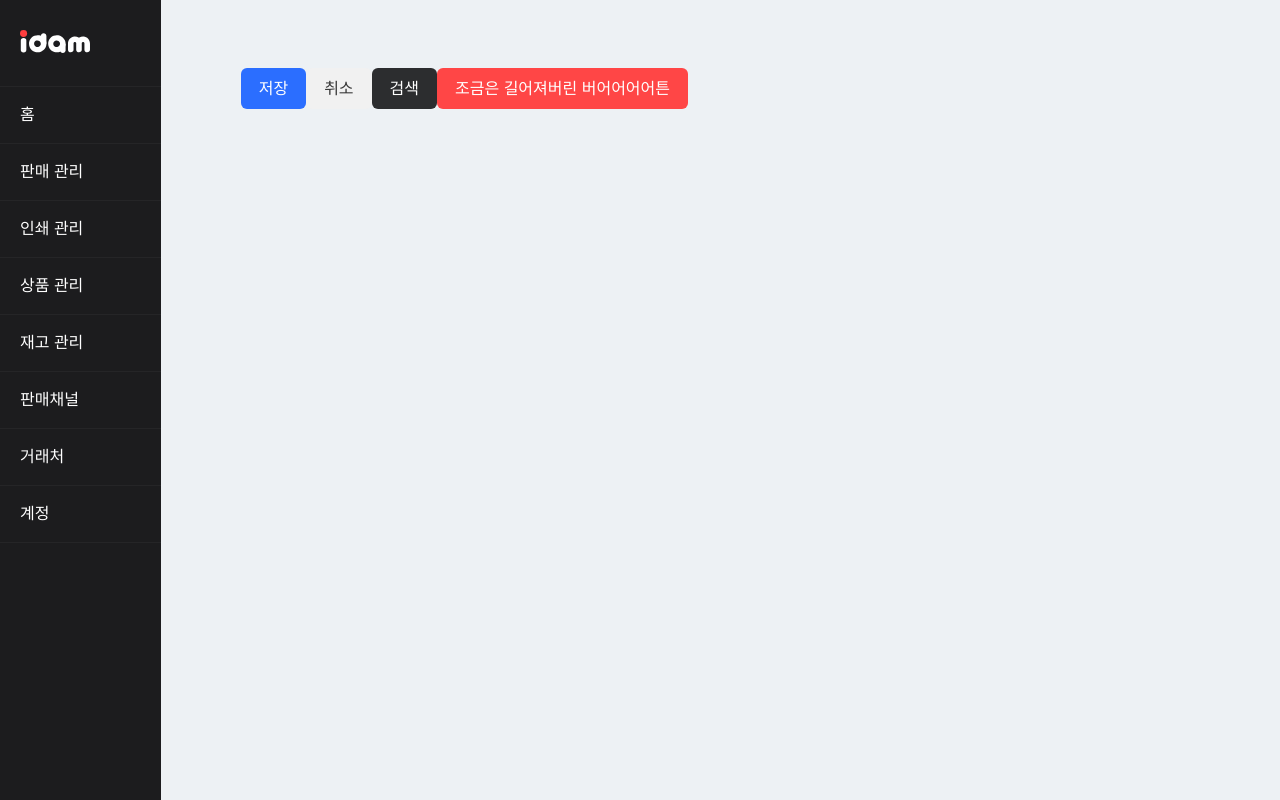
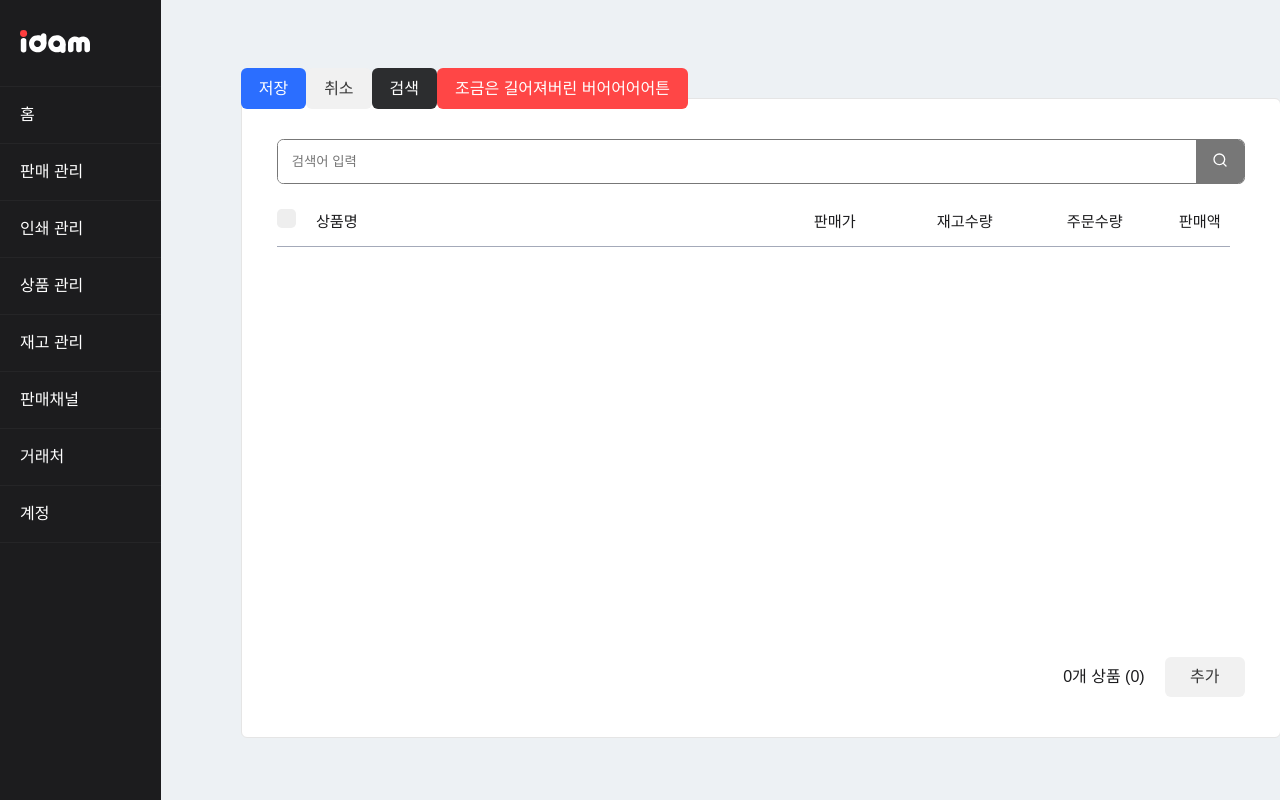
Before and after one commit to eviiee/idam_frontend, a Next.js app: page /admin in a window 1280 px wide. Built offline with nearby package versions, Linux system fonts and the light colour scheme; a web font is replaced by a local one.

Commit message:
new order page

```diff
--- a/src/app/(admin)/admin/page.tsx
+++ b/src/app/(admin)/admin/page.tsx
@@ -1,6 +1,8 @@
 'use client'
 
+import AdminProductConsole from "@/components/admin/ui/adminProductConsole/AdminProductConsole";
 import Button from "@/components/common/ui/button/Button";
+import { OrderedItem } from "@/types/order";
 
 export default function AdminHome() {
     return <div>
@@ -8,5 +10,8 @@ export default function AdminHome() {
         <Button simpleLink href="" color="grey">취소</Button>
         <Button simpleLink href="" color="black">검색</Button>
         <Button simpleLink href="" color="red">조금은 길어져버린 버어어어어튼</Button>
+        <AdminProductConsole products={[]} onChange={function (v: OrderedItem[]): void {
+            throw new Error("Function not implemented.");
+        } } />
     </div>
 }
--- a/src/app/(admin)/admin/sale/order/new/newOrderPage.module.scss
+++ b/src/app/(admin)/admin/sale/order/new/newOrderPage.module.scss
@@ -18,7 +18,8 @@
         align-items: flex-start;
         gap: 1.2rem;
 
-        background-color: #edf1f4;
+        background-color: rgba(237, 241, 244, 0.7);
+        backdrop-filter: blur(10);
 
         margin: -80px;
         margin-bottom: 30px;
--- a/src/app/(admin)/admin/sale/order/new/page.tsx
+++ b/src/app/(admin)/admin/sale/order/new/page.tsx
@@ -129,8 +129,8 @@ export default function NewOrderAdminPage() {
                 </div>
                 <div className={styles['order-detail-page__header__buttons']}>
                     {
-                        !isNew ?
-                            <Button color='blue' onClick={() => { }}>발주확정</Button> :
+                        isNew ?
+                            <Button color='blue' onClick={() => { }}>주문 확정</Button> :
                             <>
                                 <Button onClick={() => { }} hoverColor='#f8f9fb'><ReceiptText size={"1rem"} /></Button>
                                 <Button onClick={() => { }} hoverColor='#f8f9fb'><Printer size={"1rem"} /></Button>
--- a/src/components/admin/ui/adminProductConsole/AdminProductConsole.tsx
+++ b/src/components/admin/ui/adminProductConsole/AdminProductConsole.tsx
@@ -10,6 +10,9 @@ import getProductOptionsAdmin from '@/services/admin/getProductOptions';
 import SearchInput from '@/components/common/ui/input/search/SearchInput';
 import SpinnerLoader from '@/components/common/ui/loader/Loader';
 import ProductOptionListItem from './productOptionList/ProductOptionListItem';
+import Checkbox from '@/components/common/ui/button/checkbox/CheckBox';
+import Button from '@/components/common/ui/button/Button';
+import { toCommaSeparated } from '@/services/common/common';
 
 interface AdminProductConsoleProps {
     products: OrderedItem[];
@@ -28,13 +31,11 @@ export default function AdminProductConsole({
 
     const [loading, setLoading] = useState<boolean>(false)
     const [query, setQuery] = useState<string>("")
-    const [filtered, setFiltered] = useState<SearchedProductOption[]>([])
-    const [selectedOptions, setSelectedOptions] = useState<SearchedProductOption[]>([])
+    const [filtered, setFiltered] = useState<SearchedProductOption[] | null>(null)
+    const [selectedOptions, setSelectedOptions] = useState<Set<number>>(new Set())
 
     const [selected, setSelected] = useState<OrderedItem[]>([])
     const [counter, setCounter] = useState<number>(0)
-
-    const selectedOptionSet = new Set(selectedOptions.map(o => o.option.id))
 
     const searchOptions = async () => {
         setLoading(true)
@@ -47,24 +48,28 @@ export default function AdminProductConsole({
         }
         setLoading(false)
     }
-    const productOptionIsSelected = (p: SearchedProductOption) => {
-        return selectedOptionSet.has(p.option.id)
-    }
     const selectProductOption = (p: SearchedProductOption) => {
-        setSelectedOptions(prev => [...prev, p])
+        setSelectedOptions(prev => new Set([...prev, p.option.id!]))
     }
     const deselectProductOption = (p: SearchedProductOption) => {
-        setSelectedOptions(prev => prev.filter(o => o.option.id !== p.option.id))
+        setSelectedOptions(prev => {
+            const next = new Set([...prev])
+            next.delete(p.option.id!);
+            return next
+        })
     }
     const handlePOQChange = (p: SearchedProductOption, q: number) => {
-        if (!productOptionIsSelected(p)) {
-            setSelectedOptions(prev => [...prev, p])
-        } else {
-            setSelectedOptions(prev => prev.map(s => {
-                if (s.option.id === p.option.id) return { option: p.option, quantity: q }
-                else return s
-            }))
+        setFiltered(prev => {
+            const selected = selectedOptions.has(p.option.id!)
+            if (!selected) {
+                selectProductOption(p)
             }
+            return prev!.map(s =>
+                s.option.id === p.option.id
+                    ? { ...s, quantity: q }
+                    : s
+            )
+        })
     }
     const selectProduct = (p: OrderedItem) => {
         setSelected(prev => [...prev, p])
@@ -72,6 +77,12 @@ export default function AdminProductConsole({
     const deselectProduct = (i: number) => {
         setSelected(prev => prev.filter(p => p.id !== i))
     }
+
+    const selectAllSearched = () => {
+        if (filtered) setSelectedOptions(new Set(filtered.map(o => o.option.id!)))
+    }
+    const deselectAllSearched = () => { if (filtered) setSelectedOptions(new Set()) }
+
     const selectAll = () => setSelected([...products])
     const deselectAll = () => setSelected([])
 
@@ -93,41 +104,70 @@ export default function AdminProductConsole({
     }
 
     const addProducts = () => {
-        if (selectedOptions.length === 0) {
+        if (selectedOptions.size === 0) {
             toast("추가할 옵션이 없습니다", { type: "error" })
         }
-        const newProducts: OrderedItem[] = selectedOptions.map((p, i) => ({
+        const newProducts: OrderedItem[] = []
+        filtered?.forEach((o, i) => {
+            if (!selectedOptions.has(o.option.id!)) return
+            newProducts.push({
                 id: `new${counter + i}`,
-            productOption: p.option.id!,
-            price: p.option.price!,
-            quantity: p.quantity,
-            optionName: p.option.displayName!,
-        }))
-        toast(`${selectedOptions.length}개 옵션 추가됨`, { type: "success" })
-        setCounter(prev => prev + selectedOptions.length)
-        setSelectedOptions([])
+                productOption: o.option.id!,
+                price: o.option.price!,
+                quantity: o.quantity,
+                optionName: o.option.displayName!,
+            })
+        })
+        toast(`${selectedOptions.size}개 옵션 추가됨`, { type: "success" })
+        setCounter(prev => prev + selectedOptions.size)
+        setSelectedOptions(new Set())
+        setFiltered(prev => prev!.map(o => ({ ...o, quantity: 0 })))
         onChange([...products, ...newProducts])
     }
     const removeProducts = () => {
         if (selected.length === 0) toast("삭제할 옵션이 없습니다", { type: "error" })
         const set = new Set(selected.map(p => p.id))
-        setSelectedOptions([])
+        setSelectedOptions(new Set())
         onChange(products.filter(p => !set.has(p.id)))
+    }
+
+    const totalSelectedOptionQuantity = () => {
+        let total = 0
+        filtered?.forEach(o => {
+            if (selectedOptions.has(o.option.id!)) total += o.quantity
+        })
+        return toCommaSeparated(total)
     }
 
     return (
         <AdminPageSection>
             <SearchInput query={query} onQueryChange={setQuery} onSearch={searchOptions} />
-            <ul className={styles['search-result']}>
-                {loading ? <SpinnerLoader /> : filtered.map(o => <ProductOptionListItem
+            <table className={styles['search-result']}>
+                <thead>
+                    <tr className={styles['search-result__column-names']}>
+                        <th><Checkbox onSelect={selectAllSearched} onDeselect={deselectAllSearched} selected={filtered !== null && selectedOptions.size === filtered.length} /></th>
+                        <th className={styles['option-name']}><span>상품명</span></th>
+                        <th className={styles['price']}><span>판매가</span></th>
+                        <th className={styles['stock']}><span>재고수량</span></th>
+                        <th className={styles['quantity']}><span>주문수량</span></th>
+                        <th className={styles['revenue']}><span>판매액</span></th>
+                    </tr>
+                </thead>
+                <tbody>
+                    {loading ? <tr><td><SpinnerLoader /></td></tr> : filtered?.map(o => <ProductOptionListItem
                         key={o.option.id}
-                    selected={productOptionIsSelected(o)}
+                        selected={selectedOptions.has(o.option.id!)}
                         onSelect={() => selectProductOption(o)}
                         onDeselect={() => deselectProductOption(o)}
                         productOption={o}
                         onQuantityChange={handlePOQChange}
                     />)}
-            </ul>
+                </tbody>
+            </table>
+            <div className={styles['search-result-buttons']}>
+                <span>{selectedOptions.size}개 상품 ({totalSelectedOptionQuantity()})</span>
+                <Button onClick={addProducts}>추가</Button>
+            </div>
         </AdminPageSection>
     )
 }
--- a/src/components/admin/ui/adminProductConsole/adminProductConsole.module.scss
+++ b/src/components/admin/ui/adminProductConsole/adminProductConsole.module.scss
@@ -1,3 +1,178 @@
+.search-result {
+
+    width: 100%;
+    text-align: left;
+    border-collapse: collapse;
+
+    display: flex;
+    flex-direction: column;
+
+    padding: 10px 0;
+
+    >thead {
+
+        margin: 0 -20px;
+        padding: 0 20px;
+        overflow: auto;
+        scrollbar-gutter: stable;
+
+        >.search-result__column-names {
+            padding: 15px 0;
+            display: flex;
+            gap: 20px;
+
+            border-bottom: 1px solid var(--foreground-blur);
+
+            >th {
+                font-size: 0.95rem;
+                font-weight: 500;
+
+                &.option-name {
+                    flex-grow: 1;
+                    flex-shrink: 1;
+                    min-width: 350px;
+                }
+
+                &.price {
+                    flex-shrink: 0;
+                    width: 110px;
+                    text-align: center;
+                }
+
+                &.stock {
+                    flex-shrink: 0;
+                    width: 110px;
+                    text-align: center;
+                }
+
+                &.quantity {
+                    flex-shrink: 0;
+                    width: 110px;
+                    text-align: center;
+                }
+
+                &.revenue {
+                    flex-shrink: 0;
+                    width: 60px;
+                    text-align: center;
+                }
+            }
+        }
+    }
+
+    >tbody {
+
+        display: flex;
+        flex-direction: column;
+        height: 400px;
+
+        overflow: auto;
+        margin: 0 -20px;
+        padding: 0 20px;
+        scrollbar-gutter: stable;
+
+        >tr {
+
+            display: flex;
+            gap: 20px;
+
+            border-bottom: 1px solid #eee;
+
+            &:last-child {
+                border-bottom: 0;
+            }
+
+            >td {
+
+                line-height: 1;
+                font-size: 0.9rem;
+
+                white-space: nowrap;
+                word-break: keep-all;
+
+                &.searched-product-option__ {
+                    &check {
+                        flex-shrink: 0;
+                    }
+
+                    &name {
+                        flex-grow: 1;
+                        flex-shrink: 1;
+                        min-width: 350px;
+
+                        >span {
+                            overflow: hidden;
+                            text-overflow: ellipsis;
+                            white-space: nowrap;
+                        }
+                    }
+
+                    &price {
+                        flex-shrink: 0;
+                        width: 110px;
+                        text-align: center;
+                    }
+
+                    &stock {
+                        flex-shrink: 0;
+                        width: 110px;
+                        text-align: center;
+                    }
+
+                    &quantity {
+                        flex-shrink: 0;
+                        width: 110px;
+                        text-align: center;
+
+                        >input {
+                            border: 0;
+                            outline: 0;
+                            border-radius: 0.4rem;
+                            background-color: #f5f5f5;
+                            overflow: hidden;
+                            padding: 6px 12px;
+                            line-height: 1;
+                            width: 80px;
+                        }
+                    }
+
+                    &total {
+                        flex-shrink: 0;
+                        text-align: right;
+                        width: 60px;
+                    }
+                }
+            }
+        }
+    }
+
+    td,
+    th {
+        // padding: 5px 0px;
+        overflow: hidden;
+        white-space: nowrap;
+        text-overflow: ellipsis ellipsis;
+    }
+
+    th {
+        font-weight: 600;
+    }
+
+}
+
+.search-result-buttons {
+
+    text-align: right;
+
+    >span {
+        font-weight: 500;
+    }
+
+    >button {
+        margin-left: 20px;
+    }
+}
+
 .searched-product-option {
     display: flex;
     flex-direction: row;
@@ -6,7 +181,7 @@
 
     padding: 10px 0;
 
-    > span {
+    >span {
         line-height: 1;
         font-size: 0.85rem;
         flex-grow: 1;
--- a/src/services/admin/getProductOptions.ts
+++ b/src/services/admin/getProductOptions.ts
@@ -10,8 +10,8 @@ export default async function getProductOptionsAdmin(q: string): Promise<Product
         id: i,
         displayName: `상품${i} ${q}`,
         option1: Math.random() <= 0.5 ? `옵션1${i}` : undefined,
-        price: Math.random() * 19900,
-        stock: Math.random() * 1558,
+        price: Math.trunc(Math.random() * 19900),
+        stock: Math.trunc(Math.random() * 1558),
     }))
     await delay()
     return res
--- a/src/services/common/common.ts
+++ b/src/services/common/common.ts
@@ -1,5 +1,5 @@
 export function toCommaSeparated(value: string | number | undefined): string {
-  if (!value) return ""
+  if (value === undefined) return ""
   const num = typeof value === 'number' ? value : parseFloat(value.replace(/,/g, ''))
   if (isNaN(num)) return '' // 숫자로 변환 불가한 경우 빈 문자열 반환
   return num.toLocaleString() // 쉼표 포맷 적용
@@ -19,6 +19,37 @@ export function toYYMMDD(dateStr: string): string {
   return yy + mm + dd;
 }
 
+export function formatKRW(v: number): string {
+
+  if (v < 1_000_000) {
+    // 100만 미만 → 단순 천단위 콤마
+    return `${toCommaSeparated(v)}원`
+  }
+
+  const 만 = 10_000
+  const 억 = 만 * 만
+  const 조 = 억 * 만
+
+  if (v < 억) {
+    // 만 단위 이상 억 미만
+    const 만단위 = Math.floor(v / 만)
+    const 나머지 = v % 만
+    return `${toCommaSeparated(만단위)}만${나머지 ? ` ${toCommaSeparated(나머지)}원` : "원"}`
+  } else if (v < 조) {
+    // 억 단위 이상 조 미만
+    const 억단위 = Math.floor(v / 억)
+    const 나머지 = Math.floor((v % 억) / 만)
+    return `${toCommaSeparated(억단위)}억${나머지 ? ` ${toCommaSeparated(나머지)}만원` : ""}`
+  } else {
+    // 조 단위 이상
+    const 조단위 = Math.floor(v / 조)
+    const 나머지 = Math.floor((v % 조) / 억)
+    return `${toCommaSeparated(조단위)}조${나머지 ? ` ${toCommaSeparated(나머지)}억원` : ""}`
+  }
+
+}
+
+
 
 export function getCookie(name: string) {
   var match = document.cookie.match(new RegExp('(^| )' + name + '=([^;]+)'));
```
Also changed, not shown: src/components/admin/ui/adminProductConsole/productOptionList/ProductOptionListItem.tsx (+9 -7 lines). Lines whose indentation alone changed are shown as unchanged.
